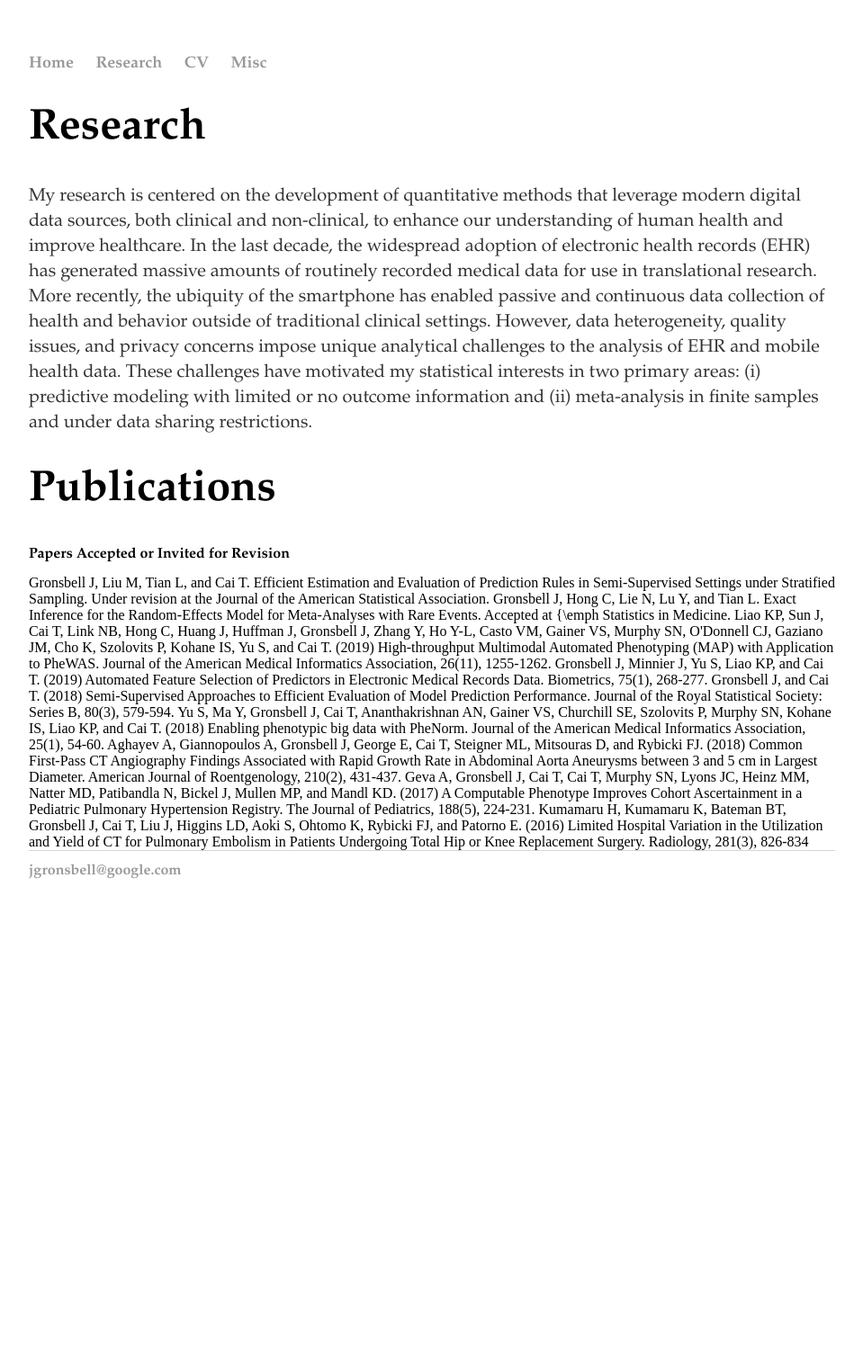
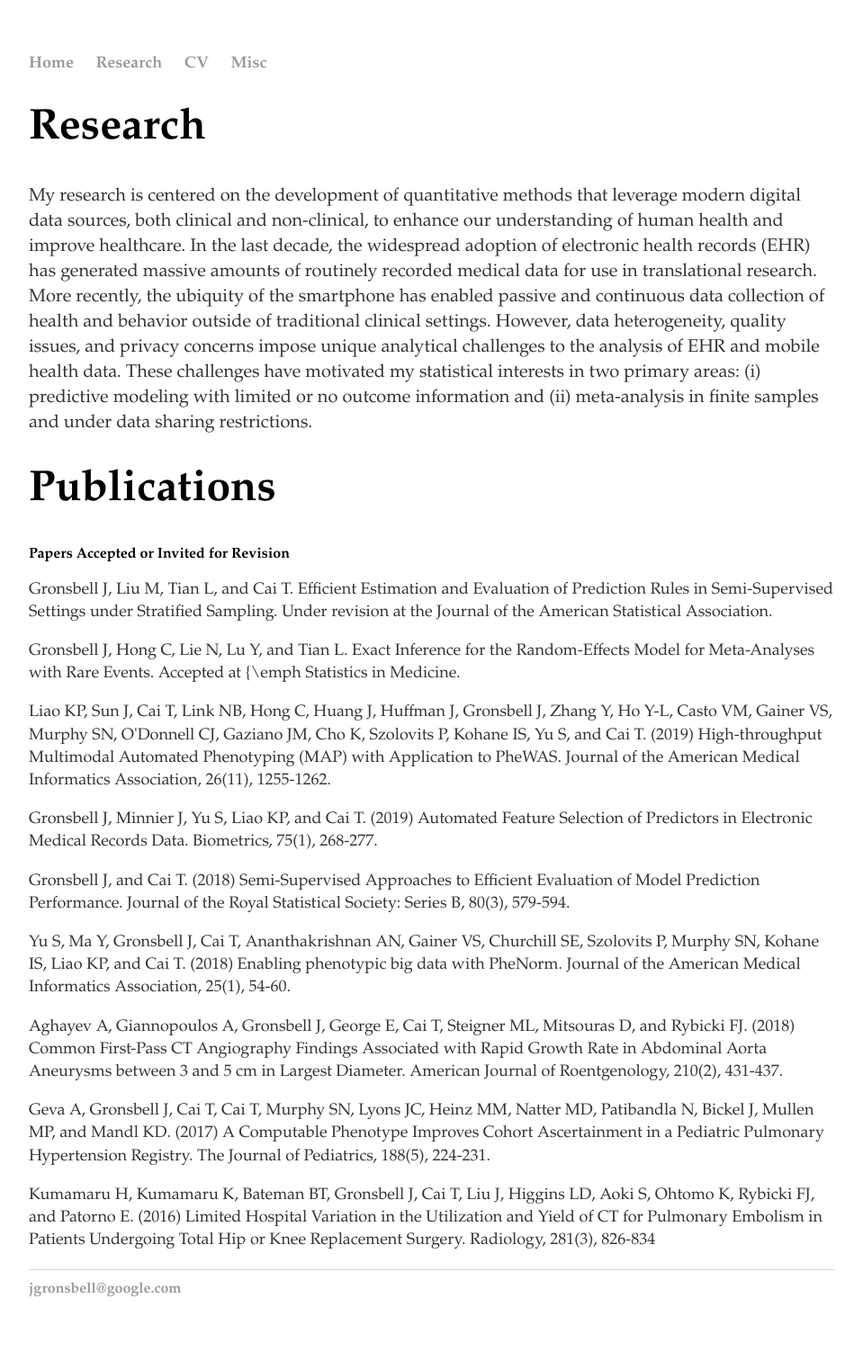
Before and after one commit to jgrons/old_website, a Jekyll site: the page built from research.html, in a window 1280 px wide. Shown: the whole page at 90% size, without its empty margins (160-1119 px from the left). Built offline with Jekyll 4.4.1, drawn with Linux system fonts in a browser that asks for light colours; before the commit the page ends 1038 px from its top, so only the background shows below that.

Commit message:
Update research.html

```diff
--- a/research.html
+++ b/research.html
@@ -19,22 +19,40 @@ title: Jesse Gronsbell
 	</p>
 <h1 style="font-family: palatino">Publications </h1>
 <h2 style="font-family: palatino">Papers Accepted or Invited for Revision</h2>
+
+<p style="font-size:18px; font-family: palatino">
 Gronsbell J, Liu M, Tian L, and Cai T. Efficient Estimation and Evaluation of Prediction Rules in Semi-Supervised Settings under Stratified Sampling. Under revision at the Journal of the American Statistical Association.
+</p>
 
+<p style="font-size:18px; font-family: palatino">
 Gronsbell J, Hong C, Lie N, Lu Y, and Tian L. Exact Inference for the Random-Effects Model for Meta-Analyses with Rare Events. Accepted at {\emph Statistics in Medicine.
+</p>
 
+<p style="font-size:18px; font-family: palatino">
 Liao KP, Sun J, Cai T, Link NB, Hong C, Huang J, Huffman J, Gronsbell J, Zhang Y, Ho Y-L, Casto VM, Gainer VS, Murphy SN, O'Donnell CJ, Gaziano JM, Cho K, Szolovits P, Kohane IS, Yu S, and Cai T. (2019) High-throughput  Multimodal  Automated  Phenotyping  (MAP) with  Application  to  PheWAS. Journal of the American Medical Informatics Association, 26(11), 1255-1262.
+</p>
 
+<p style="font-size:18px; font-family: palatino">
 Gronsbell J, Minnier J, Yu S, Liao KP, and Cai T.  (2019) Automated Feature Selection of Predictors in Electronic Medical Records Data. Biometrics, 75(1), 268-277.
+</p>
 
+<p style="font-size:18px; font-family: palatino">
 Gronsbell J, and Cai T. (2018) Semi-Supervised Approaches to Efficient Evaluation of Model Prediction Performance. Journal of the Royal Statistical Society: Series B, 80(3), 579-594.
+</p>
 
+<p style="font-size:18px; font-family: palatino">
 Yu S, Ma Y, Gronsbell J, Cai T, Ananthakrishnan AN, Gainer VS, Churchill SE, Szolovits P, Murphy SN, Kohane IS, Liao KP, and Cai T. (2018) Enabling phenotypic big data with PheNorm. Journal of the American Medical Informatics Association, 25(1), 54-60.
+</p>
 
+<p style="font-size:18px; font-family: palatino">
 Aghayev A, Giannopoulos A, Gronsbell J, George E, Cai T, Steigner ML, Mitsouras D, and Rybicki FJ. (2018) Common First-Pass CT Angiography Findings Associated with Rapid Growth Rate in Abdominal Aorta Aneurysms between 3 and 5 cm in Largest Diameter. American Journal of Roentgenology, 210(2), 431-437.
+</p>
 
+<p style="font-size:18px; font-family: palatino">
 Geva A, Gronsbell J,  Cai T,  Cai T,  Murphy SN, Lyons JC, Heinz MM, Natter MD, Patibandla N, Bickel J, Mullen MP, and Mandl KD. (2017) A Computable Phenotype Improves Cohort Ascertainment in a Pediatric Pulmonary Hypertension Registry. The Journal of Pediatrics, 188(5), 224-231.
+</p>
 
+<p style="font-size:18px; font-family: palatino">
 Kumamaru H, Kumamaru K, Bateman BT, Gronsbell J, Cai T, Liu J, Higgins LD, Aoki S, Ohtomo K, Rybicki FJ, and Patorno E. (2016) Limited Hospital Variation in the Utilization and Yield of CT for Pulmonary Embolism in Patients Undergoing Total Hip or Knee Replacement Surgery. Radiology, 281(3), 826-834
-
+	</p>
 </div><!-- /.blurb -->
```
